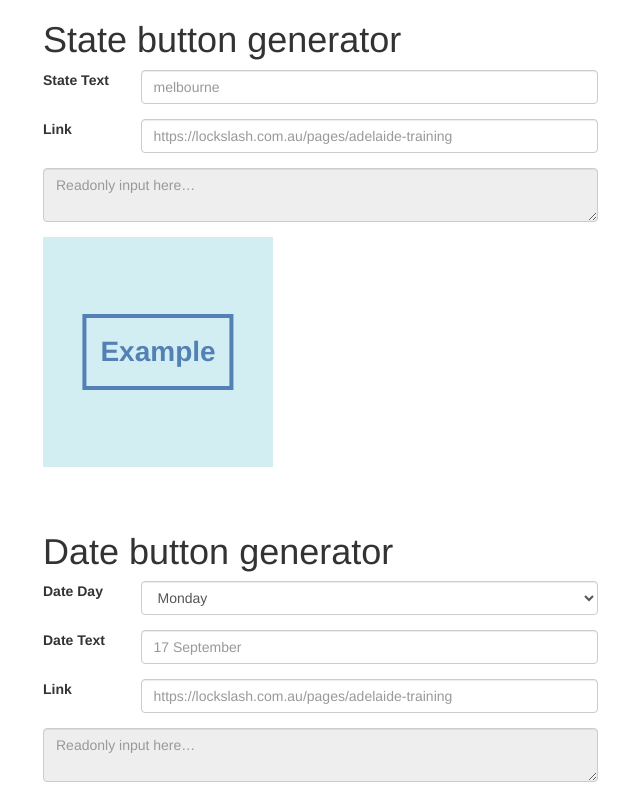
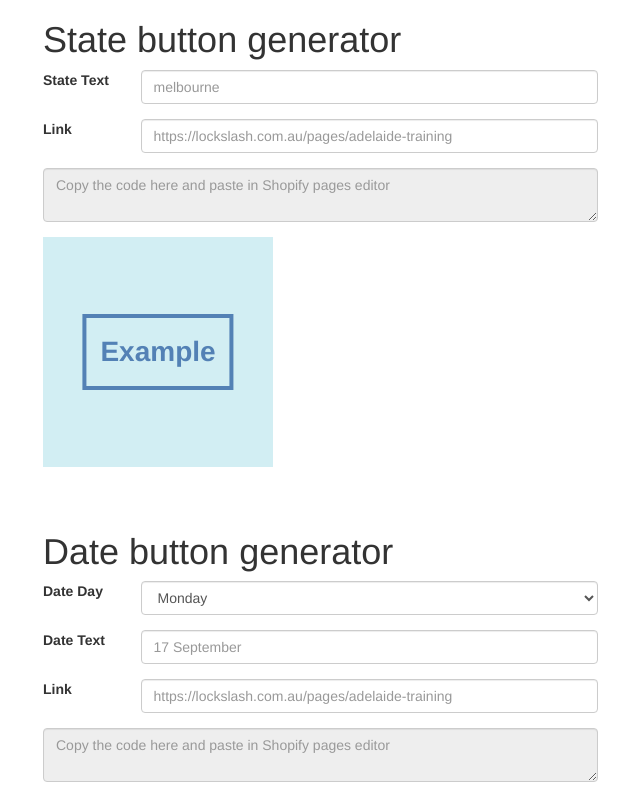
Before and after one commit to cupnoodle/statebutton, a plain HTML site: page index.html in a window 1280 px wide. Shown: the top 794 px of the page, without its empty margins (27-667 px from the left). Drawn offline with nearby package versions, Linux system fonts and the light colour scheme.

Commit message:
Updated placeholder text for code textarea
Updated placeholder text for code textarea

Signed-off-by: soulchild <soulchildsince2013@gmail.com>

```diff
--- a/index.html
+++ b/index.html
@@ -60,7 +60,7 @@
         </div>
         <div class="form-group row">
           <div class="col-sm-6">
-          <textarea type="text" class="form-control" id="stateCode" placeholder="Readonly input here…" readonly></textarea>
+          <textarea type="text" class="form-control" id="stateCode" placeholder="Copy the code here and paste in Shopify pages editor" readonly></textarea>
           </div>
         </div>
       </form>
@@ -102,7 +102,7 @@
         </div>
         <div class="form-group row">
           <div class="col-sm-6">
-          <textarea type="text" class="form-control" id="dateCode" placeholder="Readonly input here…" readonly></textarea>
+          <textarea type="text" class="form-control" id="dateCode" placeholder="Copy the code here and paste in Shopify pages editor" readonly></textarea>
           </div>
         </div>
       </form>
```
